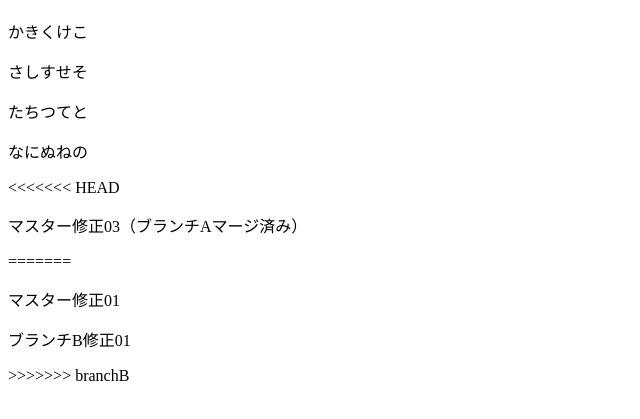
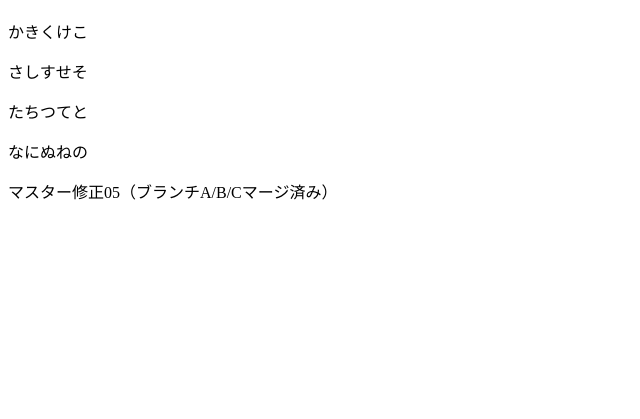
Before and after one commit to zd2C07/FirstTest, a plain HTML site: page index.html in a window 1280 px wide. Shown: the part 61-480 px from the top of the page, without its empty margins (0-640 px from the left). Drawn offline with Linux system fonts and the light colour scheme.

Commit message:
マスター修正05（ブランチA/B/Cマージ済み）

```diff
--- a/index.html
+++ b/index.html
@@ -10,11 +10,6 @@
     <p>さしすせそ</p>
     <p>たちつてと</p>
     <p>なにぬねの</p>
-<<<<<<< HEAD
-    <p>マスター修正03（ブランチAマージ済み）</p>
-=======
-    <p>マスター修正01</p>
-    <p>ブランチB修正01</p>
->>>>>>> branchB
+    <p>マスター修正05（ブランチA/B/Cマージ済み）</p>
 </body>
 </html>
```
